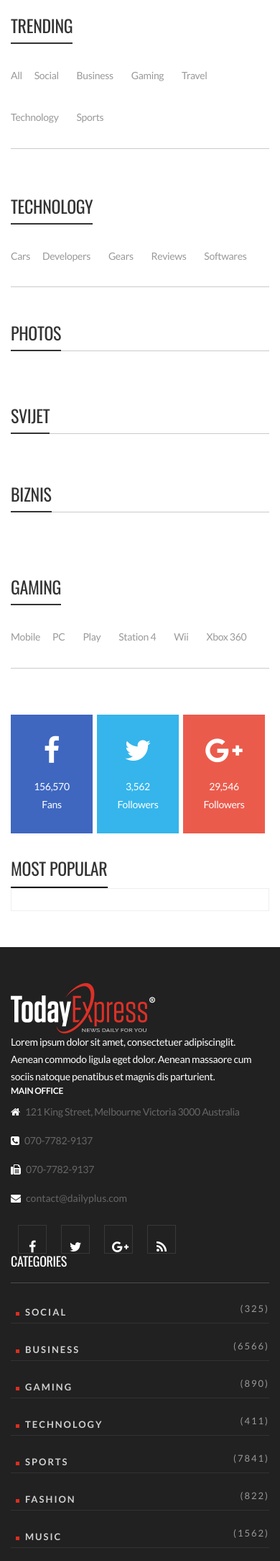
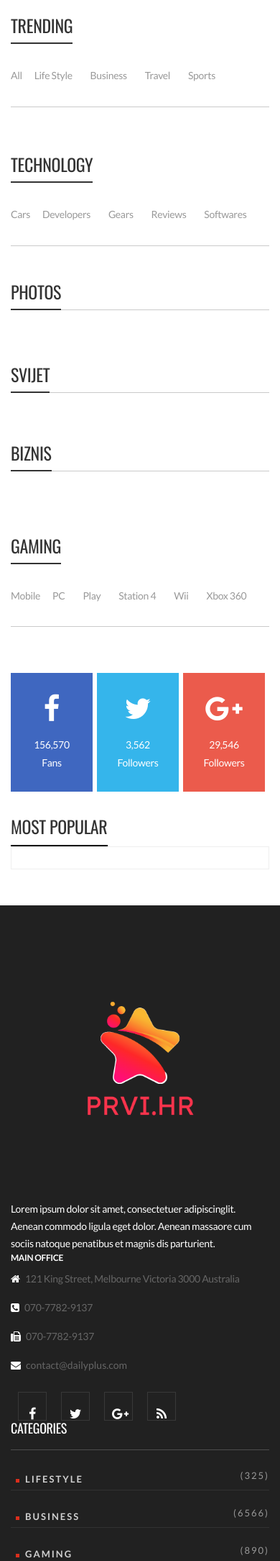
Before and after one commit to krazyyyy/newsportal, a Django app: template frontend/templates/frontend/index.html in a window 390 px wide. Shown: the part 88-2257 px from the top of the page at 72% size. Run offline with Django 3.2, Linux system fonts and the light colour scheme; the template is opened without the code that fills it: most values are stand-ins (such as "Sample title", 1, 10 or a date in 2020); grey boxes marked "Sample" are stand-in pictures; some libraries are stand-ins or nearby versions.

Commit message:
More edits

```diff
--- a/frontend/templates/frontend/index.html
+++ b/frontend/templates/frontend/index.html
@@ -18,7 +18,7 @@
 <div class="awe-page-loading">
     <div class="awe-loading-wrapper">
        <div class="awe-loading-icon">
-          <img src="{% static 'frontend/assets/images/logo.png' %}" alt="images">
+          <img src="{% static 'frontend/assets/images/PRVI-preloader.png' %}" alt="images">
        </div>
        <div class="progress">
           <div class="progress-bar progress-bar-success" role="progressbar" aria-valuenow="40" aria-valuemin="0" aria-valuemax="100"></div>
@@ -44,7 +44,7 @@
                 <div class="box float-left">
                     <p class="icon-menu-mobile"><i class="fa fa-bars" ></i></p>
                     <div class="logo"><a href="#" title="Uno">
-                    <img src="assets/images/logo2.jpg" alt="images">
+                    <img src="{% static 'frontend/assets/images/PRVI-preloader.png' %}" alt="images">
                     </a></div>
                     <div class="logo-mobile"><a href="#" title="Xanadu"><img src="{% static 'frontend/assets/images/logo.png' %}" alt="Xanadu-Logo"></a></div>
 
@@ -72,7 +72,7 @@
 
                 </li>
                 <li class="level1 hover-menu">
-                    <a href="#" title="Social">Social</a>
+                    <a href="{% url 'category' 'test' %}" title="Social">Social</a>
                 </li>
                 <li class="level1 hover-menu">
                     <a href="#" title="BUSINESS">BUSINESS</a>
@@ -110,13 +110,11 @@
                 <h3>TRENDING</h3>
                 <div class="orther-link">
                     <ul>
-                        <li><a href="#" title="All">All</a></li>
-                        <li><a href="#" title="Social">Social</a></li>
-                        <li><a href="#" title="Business">Business</a></li>
-                        <li><a href="#" title="Gaming">Gaming</a></li>
-                        <li><a href="#" title="Travel">Travel</a></li>
-                        <li><a href="#" title="Technology">Technology</a></li>
-                        <li><a href="#" title="Sports">Sports</a></li>
+                        <li><a onclick="randomCategory()" title="All">All</a></li>
+                        <li><a onclick="getByCategory('LifeStyle')" title="Social">Life Style</a></li>
+                        <li><a onclick="getByCategory('Biznis')"  title="Business">Business</a></li>
+                        <li><a onclick="getByCategory('Hrvatska')"  title="Travel">Travel</a></li>
+                        <li><a onclick="getByCategory('Nogomet')" title="Sports">Sports</a></li>
                     </ul>
                 </div>
             </div>
@@ -271,7 +269,7 @@
   <div class="container">
     <div class="row">
         <div class="col-md-3">
-            <a class="logo-footer space-30" href="#" title="logo"><img src="{% static 'frontend/assets/images/logo-footer.png' %}" alt="Logo-footer"></a>
+            <a class="logo-footer space-30" href="#" title="logo"><img src="{% static 'frontend/assets/images/PRVI-preloader.png' %}" alt="Logo-footer"></a>
             <p class="space-30">Lorem ipsum dolor sit amet, consectetuer adipiscinglit. Aenean commodo ligula eget dolor. Aenean massaore cum sociis natoque penatibus et magnis dis parturient.</p>
             <!-- End widget -->
         </div>
@@ -297,11 +295,11 @@
                 <h3 class="widget-title">CATEGORIES</h3>
                 <ul>
 
-                    <li><a href="#" title="social">social</a><span class="count">(325)</span></li>
-                    <li><a href="#" title="Business">Business</a><span class="count">(6566)</span></li>
-                    <li><a href="#" title="Gaming">Gaming</a><span class="count">(890)</span></li>
+                    <li><a href="{% url 'category' 'lifestyle' %}" title="social">Lifestyle</a><span class="count">(325)</span></li>
+                    <li><a href="{% url 'category' 'Biznis' %}" title="Business">Business</a><span class="count">(6566)</span></li>
+                    <li><a href="{% url 'category' 'Biznis' %}" title="Gaming">Gaming</a><span class="count">(890)</span></li>
                     <li><a href="#" title="Technology">Technology</a><span class="count">(411)</span></li>
-                    <li><a href="#" title="Sports">Sports</a><span class="count">(7841)</span></li>
+                    <li><a href="{% url 'category' 'sport' %}" title="Sports">Sports</a><span class="count">(7841)</span></li>
                     <li><a href="#" title="fashion">fashion</a><span class="count">(822)</span></li>
                     <li><a href="#" title="Music">Music</a><span class="count">(1562)</span></li>
                     <li><a href="#" title="movie">movie</a><span class="count">(325)</span></li>
@@ -347,11 +345,12 @@
                                     <div class="wrap-images">
                                         <a class="images" href="${info[i]['link']}" title="images"><img class='img-responsive' src="${info[i]['img']}" alt="${info[i]['title']}"></a>
                                         <div class="tag">
-                                            <p class="date"><i class="fa fa-clock-o"></i>${info[i]['pub_date']}</p>
+                                            <p class="date">${info[i]['source']} prije ${info[i]['pub_date']}</p>
                                         </div>
                                     </div>
                                     <div class="text">
-                                        <h2><a href="${info[i]['link']}" title="title">${info[i]['title']}</a></h2>
+                                        <h2><a href="${info[i]['link']}" title="${info[i]['title']}">${info[i]['title']}</a></h2>
+
                                     </div>
                                 </div>
                                 <!-- End item -->
@@ -371,11 +370,12 @@
                                     <div class="wrap-images">
                                         <a class="images" href="${info[i]['link']}" title="images"><img class='img-responsive' src="${info[i]['img']}" alt="${info[i]['title']}"></a>
                                         <div class="tag">
-                                            <p class="date"><i class="fa fa-clock-o"></i>${info[i]['pub_date']}</p>
+                                            <p class="date"> ${info[i]['source']} prije ${info[i]['pub_date']}</p>
                                         </div>
                                     </div>
                                     <div class="text">
                                         <h2><a href="${info[i]['link']}" title="title">${info[i]['title']}</a></h2>
+                                        <p>${info[i]['source']}</p>
                                     </div>
                                 </div>
                                 <!-- End item -->
@@ -394,11 +394,12 @@
                                 <div class="wrap-images">
                                     <a class="images" href="${info[i]['link']}" title="images"><img class='img-responsive' src="${info[i]['img']}" alt="${info[i]['title']}"></a>
                                     <div class="tag">
-                                        <p class="date"><i class="fa fa-clock-o"></i>${info[i]['pub_date']}</p>
+                                        <p class="date"> ${info[i]['source']} prije ${info[i]['pub_date']}</p>
                                     </div>
                                 </div>
                                 <div class="text">
                                     <h2><a href="${info[i]['link']}" title="title">${info[i]['title']}</a></h2>
+                                    <p>${info[i]['source']}</p>
                                     <a class="read-more" href="${info[i]['link']}" title="read more">read more</a>
                                 </div>
                             </div>
@@ -414,14 +415,15 @@
         elm.innerHTML += `
         <div class="post-item ver3 overlay max-width-700">
                                 <div class="wrap-images">
-                                    <a class="images" href="${info[i]['link']}" title="images"><img class='img-responsive' src="${info[i]['img']}" alt="${info[i]['title']}"></a>
+                                    <a class="images" href="${info[i]['link']}" title="images"><img style="width:100%; height:230px !important" class='img-responsive' src="${info[i]['img']}" alt="${info[i]['title']}"></a>
                                     <div class="tag">
-                                        <p class="date"><i class="fa fa-clock-o"></i>${info[i]['pub_date']}</p>
+                                        <p class="date"> ${info[i]['source']} prije ${info[i]['pub_date']}</p>
                                     </div>
                                 </div>
                                 <div class="text">
                                     <h2><a href="${info[i]['link']}" title="title">${info[i]['title']}</a></h2>
-                                    <a class="read-more" href="${info[i]['link']}" title="read more">read more</a>
+
+                                    <a class="read-more" href="${info[i]['link']}" >read more</a>
                                 </div>
                             </div>
         `
@@ -436,9 +438,9 @@
         elm.innerHTML += `
         <div class="post-item ver3 overlay max-width-700">
                                 <div class="wrap-images">
-                                    <a class="images" href="${info[i]['link']}" title="images"><img class='img-responsive' src="${info[i]['img']}" alt="${info[i]['title']}"></a>
+                                    <a class="images" href="${info[i]['link']}" title="images"><img style="width:100%; height:230px !important" class='img-responsive' src="${info[i]['img']}" alt="${info[i]['title']}"></a>
                                     <div class="tag">
-                                        <p class="date"><i class="fa fa-clock-o"></i>${info[i]['pub_date']}</p>
+                                        <p class="date"> ${info[i]['source']} prije ${info[i]['pub_date']}</p>
                                     </div>
                                 </div>
                                 <div class="text">
@@ -449,7 +451,7 @@
         `
         }
     })
-        fetch(`rss/randomNewsCategory/4/Sport`)
+        fetch(`rss/randomNewsCategory/4/show`)
         .then(response => response.json())
         .then(data => {
             info = data['feed']
@@ -461,8 +463,8 @@
                     <div class="text">
                         <h2><a href="${info[i]['link']}" title="title">${info[i]['title']}</a></h2>
                         <div class="tag">
-                            <p class="date"><i class="fa fa-clock-o"></i>${info[i]['pub_date']}</p>
-                            <a class="comments" href="#" title="comments"><i class="fa fa-comments"></i>10</a>
+                            <p class="date"> ${info[i]['source']} prije ${info[i]['pub_date']}</p>
+
                         </div>
                         <a class="read-more" href="${info[i]['link']}" title="readMore">Read More</a>
                     </div>
@@ -481,9 +483,10 @@
                     <a class="images" href="${info[i]['link']}" title="images"><img class='img-responsive' src="${info[i]['img']}" alt="${info[i]['title']}"></a>
                     <div class="text">
                         <h2><a href="${info[i]['link']}" title="title">${info[i]['title']}</a></h2>
+
                         <div class="tag">
-                            <p class="date"><i class="fa fa-clock-o"></i>${info[i]['pub_date']}</p>
-                            <a class="comments" href="#" title="comments"><i class="fa fa-comments"></i>10</a>
+                            <p class="date"> ${info[i]['source']} prije ${info[i]['pub_date']}</p>
+
                         </div>
                         <a class="read-more" href="${info[i]['link']}" title="readMore">Read More</a>
                     </div>
@@ -512,8 +515,9 @@
                                 <a class="images" href="${info[i]['link']}" title="${info[i]['title']}"><img class='img-responsive' src="${info[i]['img']}" alt="images"></a>
                                 <div class="text">
                                     <h2><a href="" title="title">${info[i]['title']}</a></h2>
+
                                     <div class="tag">
-                                        <p class="date"><i class="fa fa-clock-o"></i>${info[i]['pub_date']}</p>
+                                        <p class="date">${info[i]['source']} prije ${info[i]['pub_date']}</p>
                                     </div>
                                 </div>
                             </div>
@@ -536,8 +540,8 @@
                                 <span class="lable">${info[i]['category']}</span>
                                 <h2><a href="#" title="title">${info[i]['title']}</a></h2>
                                 <div class="tag">
-                                    <p class="date"><i class="fa fa-clock-o"></i>${info[i]['title']}</p>
-                                    <a class="comments" href="#" title="comments"><i class="fa fa-comments"></i>10</a>
+                                    <p class="date">${info[i]['source']} prije ${info[i]['pub_date']}</p>
+
                                 </div>
                             </div>
                         </div>
@@ -556,13 +560,13 @@
             home_head.innerHTML += `
             <div class="col-md-4 col-sm-4">
             <div class="post-item ver1 cat-3 overlay">
-                <a class="images" href="#" title="images"><img class='img-responsive' src="${info[i]['img']}" alt="${info[i]['title']}"></a>
+                <a class="images" href="#" title="images"><img style="    height: 339px !important; width: 100%;" class='img-responsive' src="${info[i]['img']}" alt="${info[i]['title']}"></a>
                 <div class="text">
                     <h2><a href="${info[i]['link']}" title="title">${info[i]['title']}</a></h2>
-                    <p class="description">Praesent posuere libero eu justo tristique, vitae ultricies justo volutpat elit, sit amet clubber is a wordpress theme ...</p>
+                    <p></p>
                     <div class="tag">
                         <span class="lable">${info[i]['category']}</span>
-                        <p class="date"><i class="fa fa-clock-o"></i>${info[i]['pub_date']}</p>
+                        <p class="date">${info[i]['source']} prije  ${info[i]['pub_date']}</p>
 
                     </div>
                 </div>
@@ -572,6 +576,66 @@
             `
     }
         })
+
+function getByCategory(cat) {
+    fetch(`rss/randomNewsCategory/4/${cat}`)
+        .then(response => response.json())
+        .then(data => {
+            info = data['feed']
+            home_head = document.querySelector("#news_feed_main")
+            home_head.innerHTML = ""
+            for ( var i = 0; i < info.length; i ++) {
+            home_head.innerHTML += `
+            <div class="col-md-6 col-sm-6 space-30">
+                        <div class="post-item ver4 overlay-v2 cat-4">
+                            <a class="images" href="${info[i]['link']}" title="images"><img class='img-responsive' src="${info[i]['img']}" alt="${info[i]['title']}"></a>
+                            <div class="text">
+                                <span class="lable">${info[i]['category']}</span>
+                                <h2><a href="#" title="title">${info[i]['title']}</a>
+                                    </br>${info[i]['source']}
+                                    </h2>
+                                <p>${info[i]['source']}</p>
+                                <div class="tag">
+                                    <p class="date">${info[i]['source']} prije ${info[i]['pub_date']}</p>
+
+                                </div>
+                            </div>
+                        </div>
+                        <!-- End item -->
+                    </div>
+            `
+                }
+        })
+}
+
+function randomCategory() {
+    fetch(`/rss/randomNews/4`)
+        .then(response => response.json())
+        .then(data => {
+            info = data['feed']
+            home_head = document.querySelector("#news_feed_main")
+            home_head = ""
+            for ( var i = 0; i < info.length; i ++) {
+            home_head.innerHTML += `
+            <div class="col-md-6 col-sm-6 space-30">
+                        <div class="post-item ver4 overlay-v2 cat-4">
+                            <a class="images" href="${info[i]['link']}" title="images"><img class='img-responsive' src="${info[i]['img']}" alt="${info[i]['title']}"></a>
+                            <div class="text">
+                                <span class="lable">${info[i]['category']}</span>
+                                <h2><a href="#" title="title">${info[i]['title']}</a></h2>
+                                <p>${info[i]['source']}</p>
+                                <div class="tag">
+                                    <p class="date">${info[i]['source']} prije ${info[i]['pub_date']}</p>
+
+                                </div>
+                            </div>
+                        </div>
+                        <!-- End item -->
+                    </div>
+            `
+                }
+        })
+}
 
 </script>
 
--- a/rssReader/views.py
+++ b/rssReader/views.py
@@ -32,8 +32,9 @@ def getNews(request):
                 category = i.category.text
             except:
                 category = feed.category
+            pub_ = i.pubDate.text.replace("+0000")
             if not chk.exists():
-                insert_list.append(News(title=i.title.text, link=i.link.text, category=category, source=feed.source, pub_date=i.pubDate.text, img=img))
+                insert_list.append(News(title=i.title.text, link=i.link.text, category=category, source=feed.source, pub_date=pub_, img=img))
             data['title'] = i.title.text
             data['link'] = i.link.text
             data['category'] = category
--- /dev/null
+++ b/runtime.txt
@@ -0,0 +1 @@
+python-3.8.9
```
Also changed, not shown: requirements.txt (added, +11 -0 lines), db.sqlite3, frontend/static/frontend/assets/images/PRVI-preloader.png (added), 1 other file.
